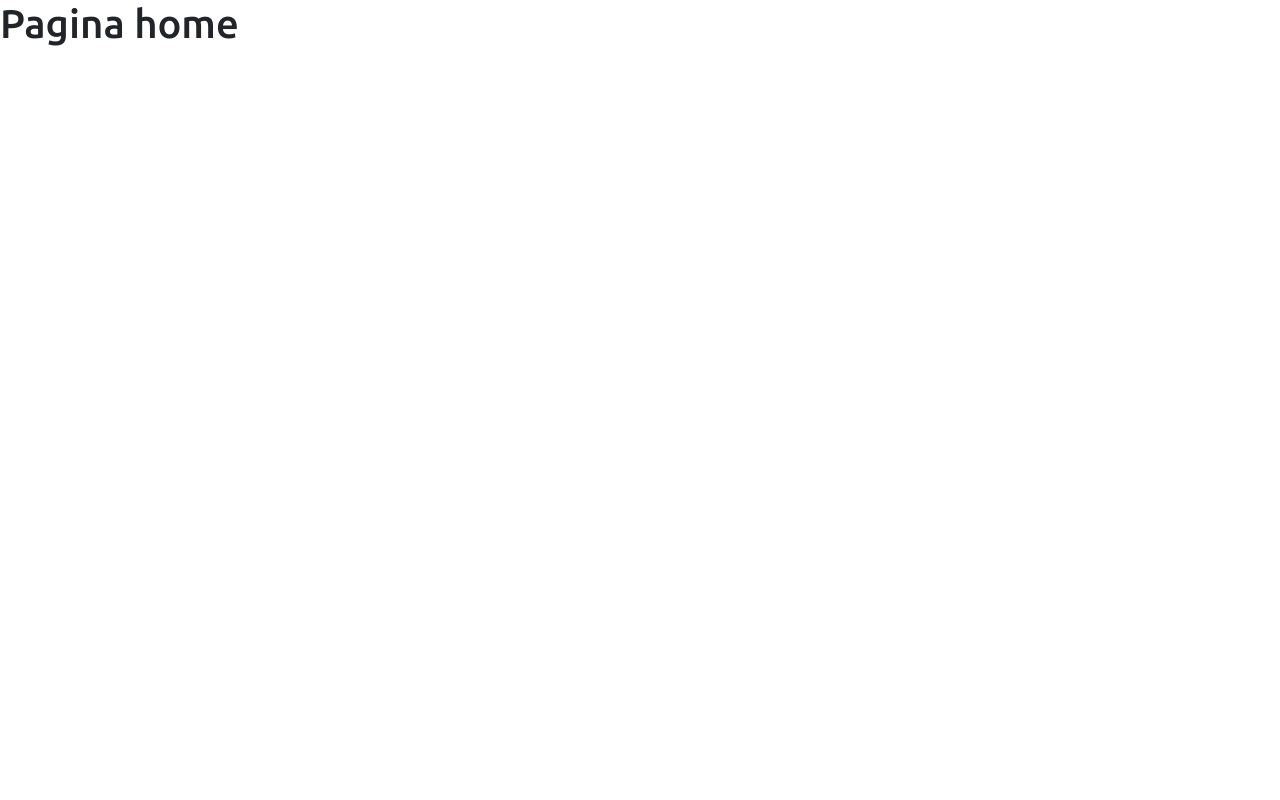
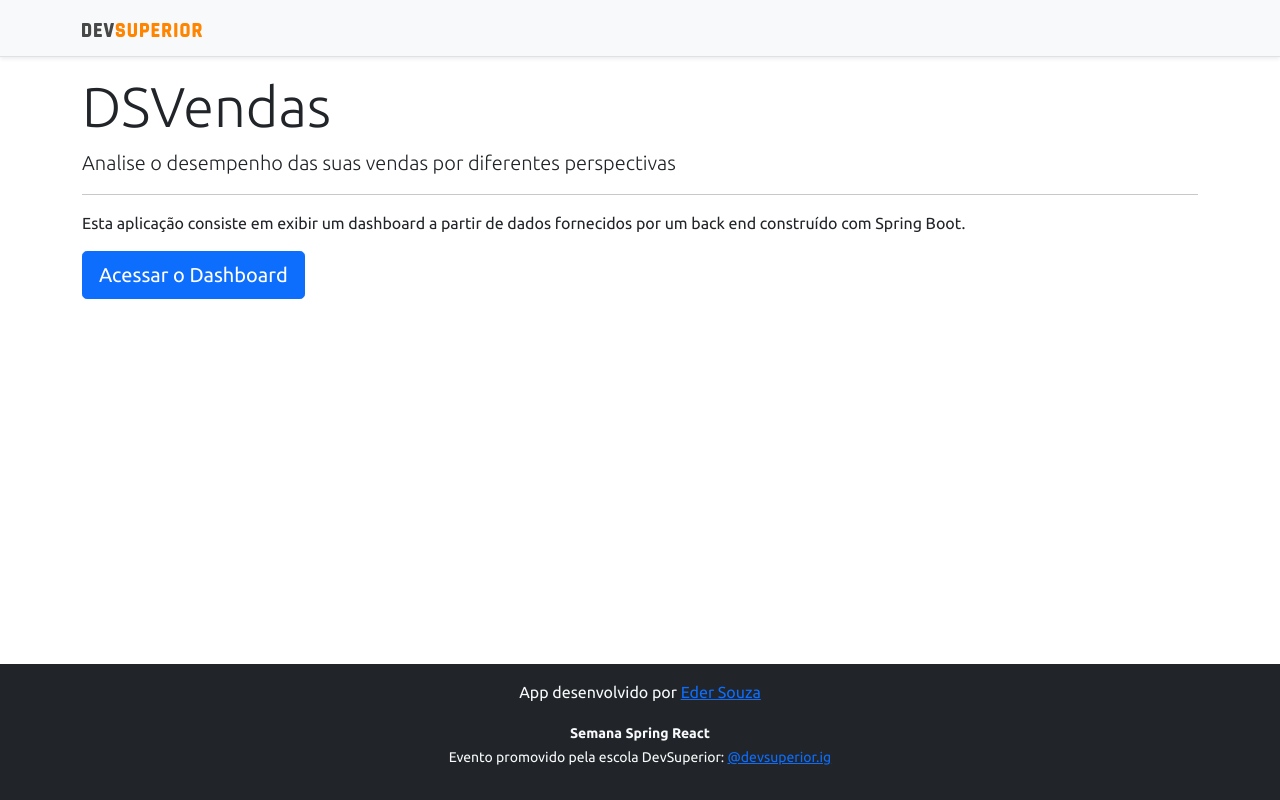
Before and after one commit to EderNorivalSouza/spring-react, a React (Create React App) app in the folder frontend/: page / in a window 1280 px wide. Built offline with nearby package versions, Linux system fonts and the light colour scheme.

Commit message:
Home, Navigation

```diff
--- a/frontend/src/App.tsx
+++ b/frontend/src/App.tsx
@@ -2,7 +2,7 @@ import Routes from "Routes";
 
 function App() {
   return (
-    <Routes/>
+    <Routes />
   );
 }
 
--- a/frontend/src/Routes.tsx
+++ b/frontend/src/Routes.tsx
@@ -1,16 +1,16 @@
 import Dashboard from 'pages/Dashboard';
 import Home from 'pages/Home';
-import { BrowserRouter, Route, Switch} from 'react-router-dom'
+import { BrowserRouter, Route, Switch } from 'react-router-dom'
 
 const Routes = () => {
     return (
         <BrowserRouter>
             <Switch>
                 <Route path="/" exact>
-                <Home/>
+                    <Home />
                 </Route>
                 <Route path="/dashboard">
-                <Dashboard/>
+                    <Dashboard />
                 </Route>
             </Switch>
         </BrowserRouter>
--- a/frontend/src/components/NavBar/index.tsx
+++ b/frontend/src/components/NavBar/index.tsx
@@ -1,11 +1,14 @@
 import ImgDsDark from 'assets/img/ds-dark.svg';
+import { Link } from 'react-router-dom';
 
 const NavBar = () => {
   return (
     <div className="d-flex flex-column flex-md-row align-items-center p-3 px-md-4 mb-3 bg-light border-bottom shadow-sm">
       <div className="container">
         <nav className="my-2 my-md-0 mr-md-3">
-          <img src={ImgDsDark} alt="DevSuperior" width="120" />
+          <Link to="/">
+            <img src={ImgDsDark} alt="DevSuperior" width="120" />
+          </Link>
         </nav>
       </div>
     </div>
--- a/frontend/src/pages/Home/index.tsx
+++ b/frontend/src/pages/Home/index.tsx
@@ -1,8 +1,24 @@
+import Footer from "components/Footer";
+import NavBar from "components/NavBar";
+import { Link } from "react-router-dom";
+
 const Home = () => {
   return (
-    <div>
-        <h1>Pagina home</h1>
-    </div>
+    <>
+      <NavBar />
+      <div className="container">
+        <div className="jumbotron">
+          <h1 className="display-4">DSVendas</h1>
+          <p className="lead">Analise o desempenho das suas vendas por diferentes perspectivas</p>
+          <hr />
+          <p>Esta aplicação consiste em exibir um dashboard a partir de dados fornecidos por um back end construído com Spring Boot.</p>
+          <Link className="btn btn-primary btn-lg" to="/dashboard">
+            Acessar o Dashboard
+          </Link>
+        </div>
+      </div>
+      <Footer />
+    </>
   );
 }
 
```
Lines whose indentation alone changed are shown as unchanged.
